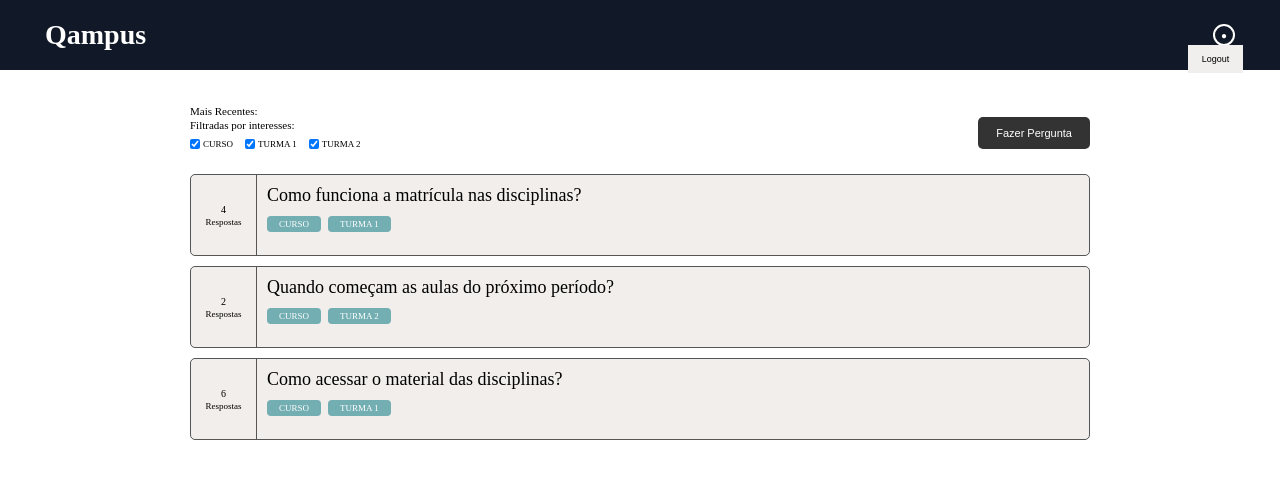
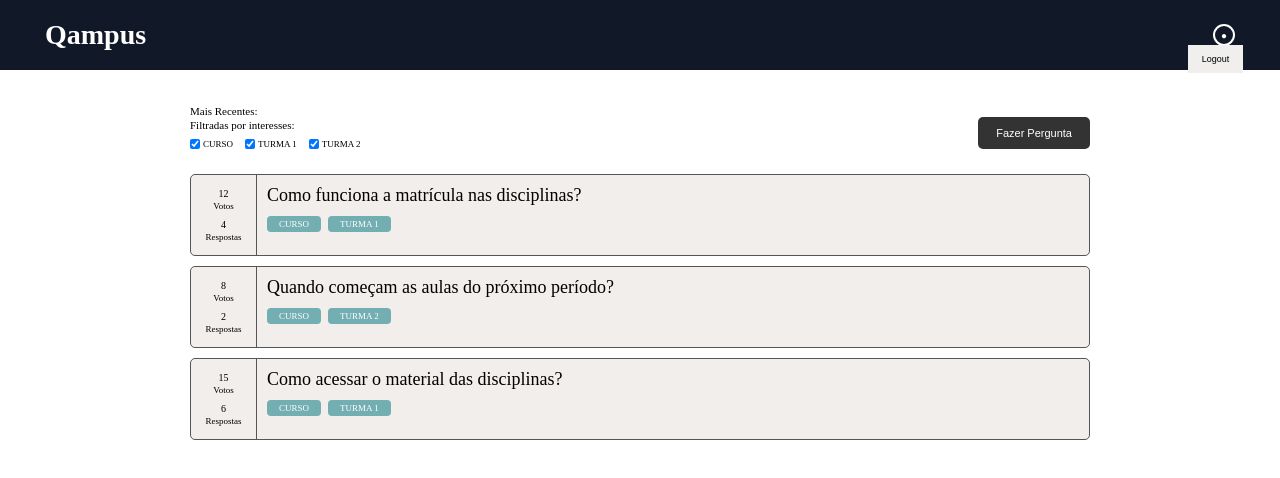
Before and after one commit to DivBruno/qampus-app, an Angular app in the folder frontend/frontend-qampus-app/: page /home in a window 1280 px wide. Shown: the top 478 px of the page. Built offline with nearby package versions, Linux system fonts and the light colour scheme; sample sign-in values are in the browser's storage.

Commit message:
fix: adiciona votos na lista de duvidas

```diff
--- a/frontend/frontend-qampus-app/src/app/home/home.css
+++ b/frontend/frontend-qampus-app/src/app/home/home.css
@@ -131,7 +131,7 @@
   transform: scale(1.01);
 }
 
-.answers {
+.stats {
   width: 65px;
 
   border-right: 1px solid #555;
@@ -142,16 +142,26 @@
   align-items: center;
 
   text-align: center;
+}
+
+.stat {
+  display: flex;
+  flex-direction: column;
+  align-items: center;
 
   font-size: 9px;
 }
 
-.answers strong {
+.stat + .stat {
+  margin-top: 8px;
+}
+
+.stat strong {
   font-size: 10px;
   font-weight: normal;
 }
 
-.answers span {
+.stat span {
   margin-top: 2px;
 }
 
--- a/frontend/frontend-qampus-app/src/app/home/home.html
+++ b/frontend/frontend-qampus-app/src/app/home/home.html
@@ -63,9 +63,18 @@
         class="duvida-card"
         (click)="visualizarDuvida(duvida.id)">
 
-        <div class="answers">
-          <strong>{{ duvida.respostas }}</strong>
-          <span>Respostas</span>
+        <div class="stats">
+
+          <div class="stat">
+            <strong>{{ duvida.votos }}</strong>
+            <span>Votos</span>
+          </div>
+
+          <div class="stat">
+            <strong>{{ duvida.respostas }}</strong>
+            <span>Respostas</span>
+          </div>
+
         </div>
 
         <div class="duvida-content">
--- a/frontend/frontend-qampus-app/src/app/home/home.ts
+++ b/frontend/frontend-qampus-app/src/app/home/home.ts
@@ -5,6 +5,7 @@ import { AuthService } from '../auth/auth-service';
 interface Duvida {
   id: number;
   titulo: string;
+  votos: number;
   respostas: number;
   tags: string[];
 }
@@ -21,18 +22,21 @@ export class Home {
     {
       id: 1,
       titulo: 'Como funciona a matrícula nas disciplinas?',
+      votos: 12,
       respostas: 4,
       tags: ['CURSO', 'TURMA 1']
     },
     {
       id: 2,
       titulo: 'Quando começam as aulas do próximo período?',
+      votos: 8,
       respostas: 2,
       tags: ['CURSO', 'TURMA 2']
     },
     {
       id: 3,
       titulo: 'Como acessar o material das disciplinas?',
+      votos: 15,
       respostas: 6,
       tags: ['CURSO', 'TURMA 1']
     }
```
